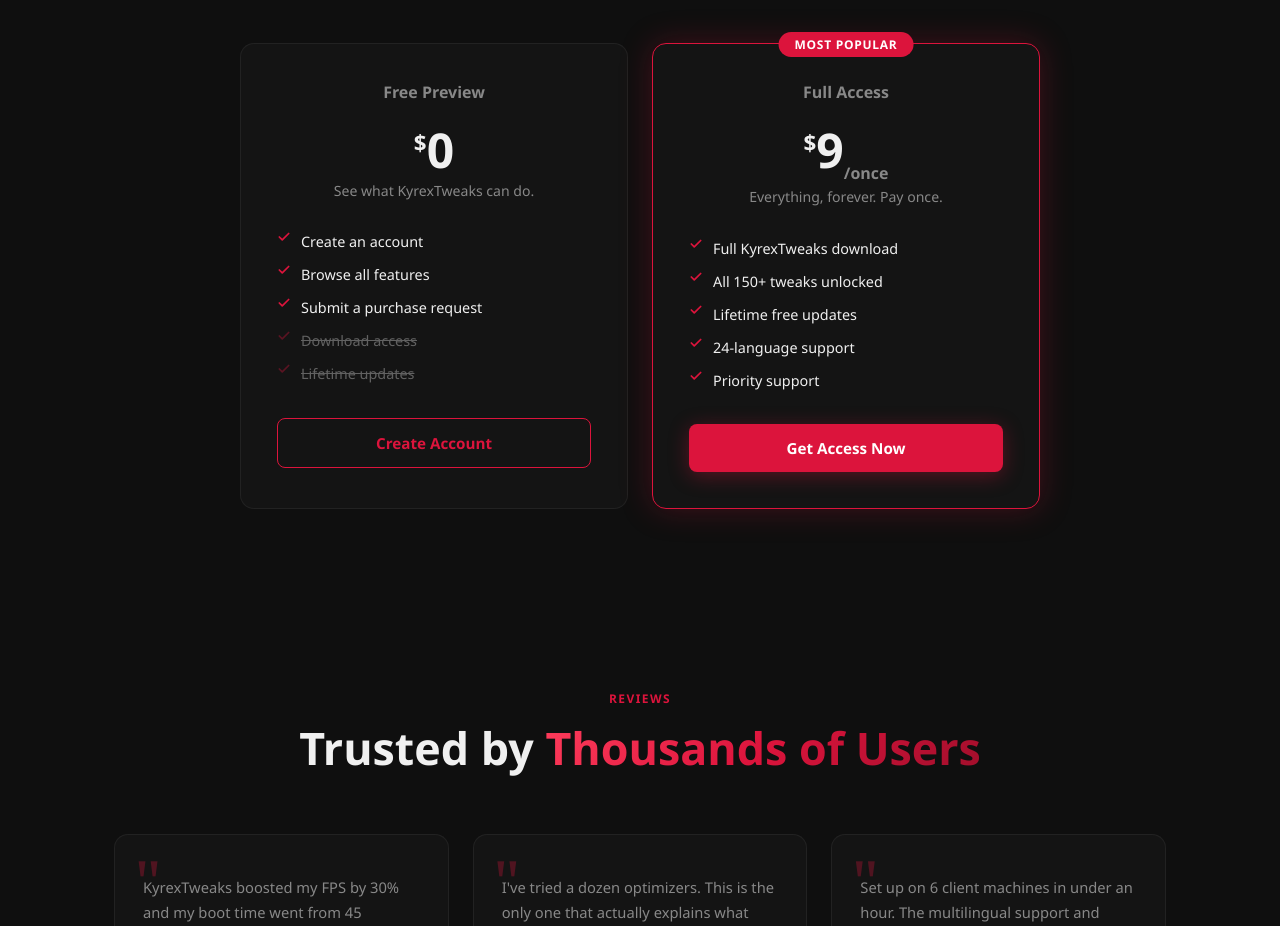
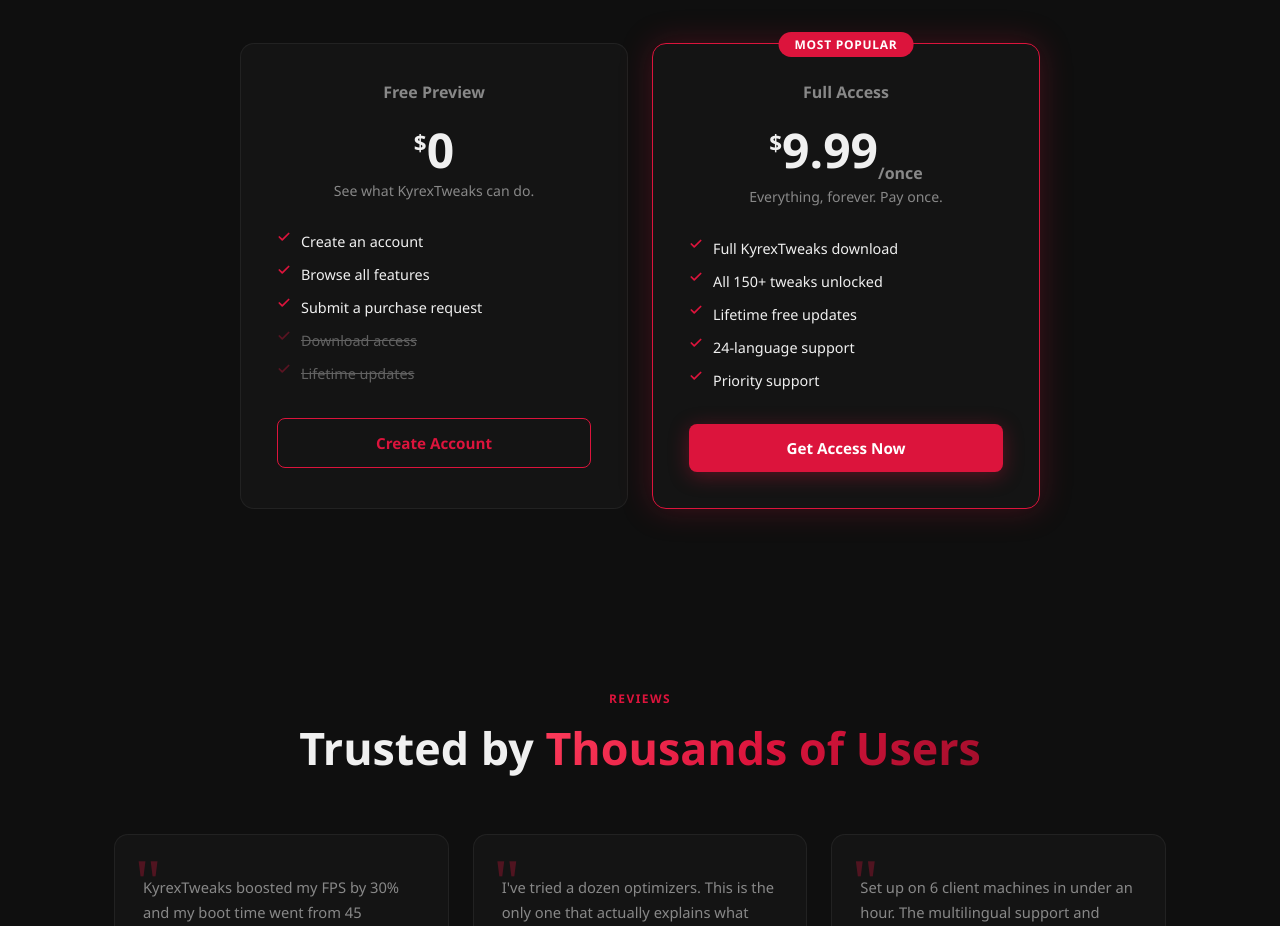
Before and after one commit to TalhaBhaiYt/kyrextweakswebsite, a website: page public/index.html in a window 1280 px wide. Shown: the part 5440-6366 px from the top of the page. Drawn offline with Linux system fonts and the light colour scheme.

Commit message:
price:  -> .99

```diff
--- a/public/index.html
+++ b/public/index.html
@@ -346,7 +346,7 @@
       <div class="pricing-card featured" data-reveal data-delay="2">
         <div class="pricing-badge">Most Popular</div>
         <div class="pricing-name">Full Access</div>
-        <div class="pricing-price"><sup>$</sup>9<sub>/once</sub></div>
+        <div class="pricing-price"><sup>$</sup>9.99<sub>/once</sub></div>
         <div class="pricing-desc">Everything, forever. Pay once.</div>
         <ul class="pricing-features">
           <li>Full KyrexTweaks download</li>
```
